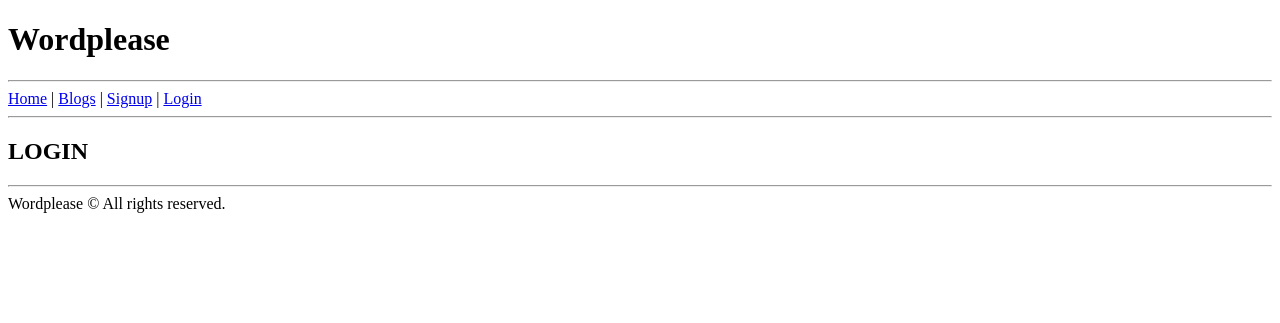
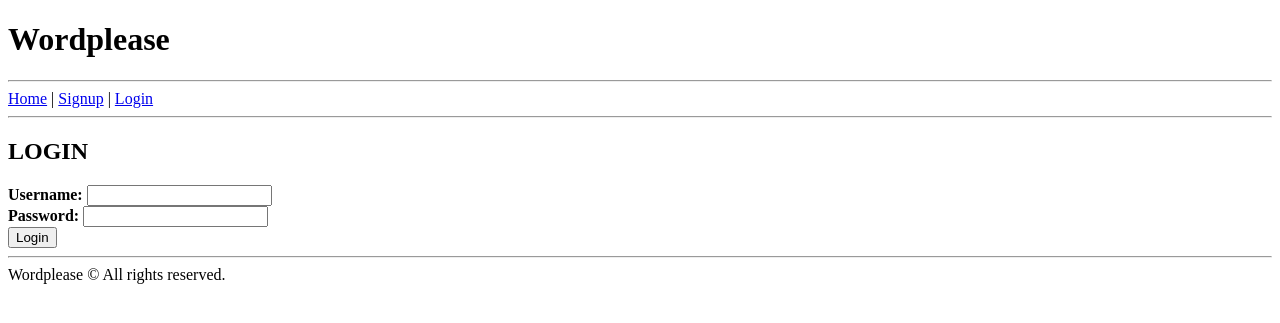
Before and after one commit to davidjj76/kc-05-wordplease, a Django app: page /login/ in a window 1280 px wide. Shown: the top 323 px of the page. Run offline with Django 3.2, Linux system fonts and the light colour scheme.

Commit message:
Implement login and logout control

```diff
--- a/src/blogs/views.py
+++ b/src/blogs/views.py
@@ -1,8 +1,8 @@
-from django.contrib.auth.decorators import login_required
+from django.contrib.auth.decorators import login_required, user_passes_test
 from django.contrib.auth.models import User
 from django.db.models import Q
 from django.http import Http404
-from django.shortcuts import render, get_list_or_404
+from django.shortcuts import render, get_list_or_404, redirect
 from django.utils import timezone
 
 from blogs.models import Post
@@ -34,9 +34,10 @@ def index(request):
     return render(request, 'blogs/index.html', {'posts': posts})
 
 
+@user_passes_test(lambda u: u.is_superuser, login_url='/login/')
 def blogs(request):
     """
-    Get blogs list
+    Get blogs list (only for superusers)
     :param request: HttpRequest object
     :return: HttpResponse object
     """
@@ -55,7 +56,12 @@ def user_blog(request, username):
         .filter(published_posts(request.user))
 
     if len(posts) == 0:
-        raise Http404("No blog/posts found.")
+        if request.user.username == username:
+            # If user is owner redirect to new post
+            return redirect('new_post')
+        else:
+            # 404
+            raise Http404("No blog/posts found.")
     else:
         context = {
             'blog': posts[0].owner,
@@ -84,15 +90,3 @@ def post_detail(request, username, post_id):
 @login_required(login_url='/login/')
 def new_post(request):
     return render(request, 'blogs/new_post.html')
-
-
-def login(request):
-    return render(request, 'login.html')
-
-
-def logout(request):
-    return render(request, 'logout.html')
-
-
-def signup(request):
-    return render(request, 'signup.html')
--- a/src/ui/templates/base.html
+++ b/src/ui/templates/base.html
@@ -9,9 +9,11 @@
     <hr>
     <a href="{% url 'index' %}" title="Go to latest posts list">Home</a>
     |
-    <a href="{% url 'blogs' %}" title="Go to blogs list">Blogs</a>
-    |
     {% if user.is_authenticated %}
+        {% if user.is_superuser %}
+            <a href="{% url 'blogs' %}" title="Go to blogs list">Blogs</a>
+            |
+        {% endif %}
         <a href="{% url 'user_blog' user.username %}" title="Go to {{ user.username }}'s blog">My Blog</a>
         |
         <a href="{% url 'new_post' %}" title="Write new post">New Post</a>
--- a/src/ui/templates/login.html
+++ b/src/ui/templates/login.html
@@ -1,4 +1,21 @@
 {% extends 'base.html' %}
 {% block content %}
     <h2>LOGIN</h2>
+
+    <div style="color:red">{{ error }}</div>
+
+    <form method="post">
+        {% csrf_token %}
+        <div>
+            <strong>Username: </strong>
+            <input type="text" id="username" name="usr">
+        </div>
+        <div>
+            <strong>Password: </strong>
+            <input type="password" id="password" name="pwd">
+        </div>
+        <div>
+            <button>Login</button>
+        </div>
+    </form>
 {% endblock %}
--- /dev/null
+++ b/src/users/views.py
@@ -0,0 +1,40 @@
+from django.contrib.auth import authenticate, login as django_login, logout as django_logout
+from django.shortcuts import render, redirect
+
+
+def login(request):
+    """
+    Logs in a user
+    :param request: HttpRequest object
+    :return:  HttpResponse object
+    """
+    context = dict()
+    if request.method == 'POST':
+        username = request.POST.get('usr')
+        password = request.POST.get('pwd')
+        user = authenticate(username=username, password=password)
+
+        if user:
+            # Authenticated user
+            django_login(request, user)
+            url = request.GET.get('next', 'user_blog')
+            return redirect(url, username=username)
+        else:
+            # Non authenticated user
+            context['error'] = "Wrong username / password"
+
+    return render(request, 'login.html', context)
+
+
+def logout(request):
+    """
+    Logs out a user
+    :param request: HttpRequest object
+    :return:  HttpResponse object
+    """
+    django_logout(request)
+    return redirect('login')
+
+
+def signup(request):
+    return render(request, 'signup.html')
--- a/src/wordplease/settings.py
+++ b/src/wordplease/settings.py
@@ -38,7 +38,8 @@ INSTALLED_APPS = [
     'django.contrib.messages',
     'django.contrib.staticfiles',
     'ui',
-    'blogs'
+    'blogs',
+    'users'
 ]
 
 MIDDLEWARE = [
--- a/src/wordplease/urls.py
+++ b/src/wordplease/urls.py
@@ -16,7 +16,8 @@ Including another URLconf
 from django.conf.urls import url
 from django.contrib import admin
 
-from blogs.views import index, blogs, user_blog, post_detail, new_post, login, logout, signup
+from blogs.views import index, blogs, user_blog, post_detail, new_post
+from users.views import login, logout, signup
 
 urlpatterns = [
     url(r'^admin/', admin.site.urls),
```
Also changed, not shown: src/users/__init__.py (added).
